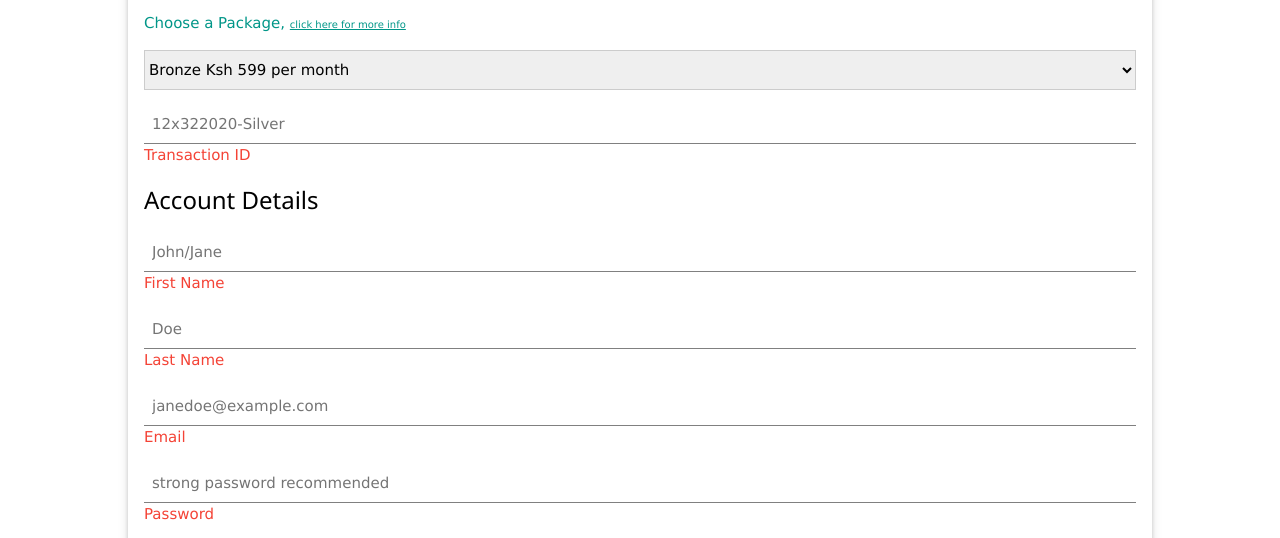
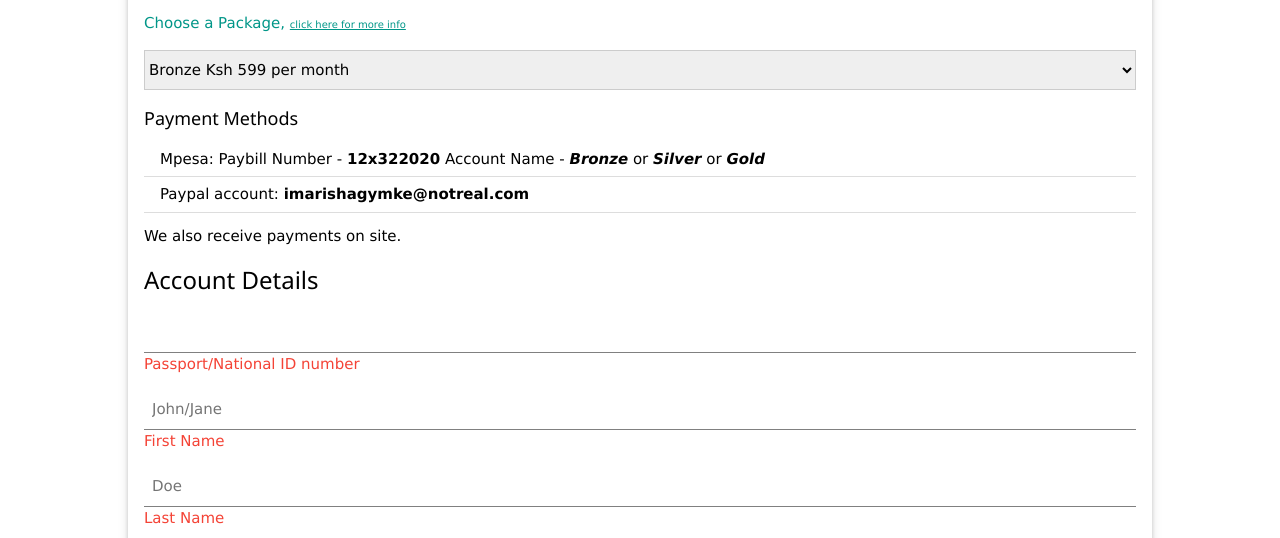
Before and after one commit to irenenjery/gym-template-branch, a plain HTML site: page signup.html in a window 1280 px wide. Shown: the part 194-732 px from the top of the page. Drawn offline with Linux system fonts and the light colour scheme.

Commit message:
Changes payment method to allow signup before pay.
Also limits members to those who have IDs or passports.

```diff
--- a/signup.html
+++ b/signup.html
@@ -54,11 +54,24 @@
 		    </option>
 		  </select></p>
 		  <p>
-		  <input class="w3-input" type="text" name="first" placeholder="12x322020-Silver" required>
-		  <label class="w3-label w3-validate">Transaction ID</label></p>
+		  <h5>Payment Methods </h5>
+		  <ul class="w3-ul">
+		  	<li>
+		  		Mpesa: Paybill Number - <b>12x322020</b>
+		  					 Account Name - <b><i>Bronze</i></b> or <b><i>Silver</i></b> or <b><i>Gold</i></b>
+		  	</li>
+		  	<li>
+		  		Paypal account: <b>imarishagymke@notreal.com</b>
+		  	</li>
+		  	<li></li>
+		  </ul>
+		  We also receive payments on site.</p>
 
 
 			<h3>Account Details</h3>
+		  <p>
+		  <input class="w3-input" type="text" name="first" required>
+		  <label class="w3-label w3-validate">Passport/National ID number</label></p>
 		  <p>
 		  <input class="w3-input" type="text" name="first" placeholder="John/Jane" required>
 		  <label class="w3-label w3-validate">First Name</label></p>
```
